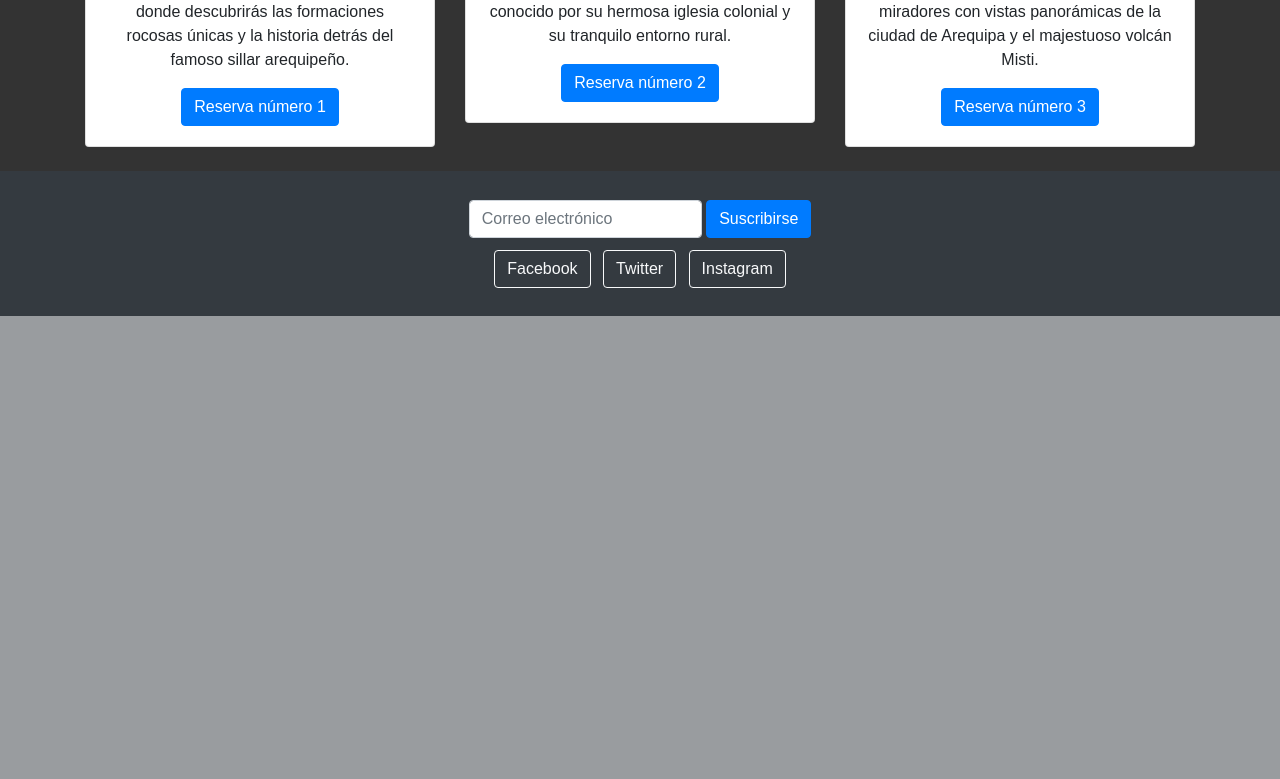
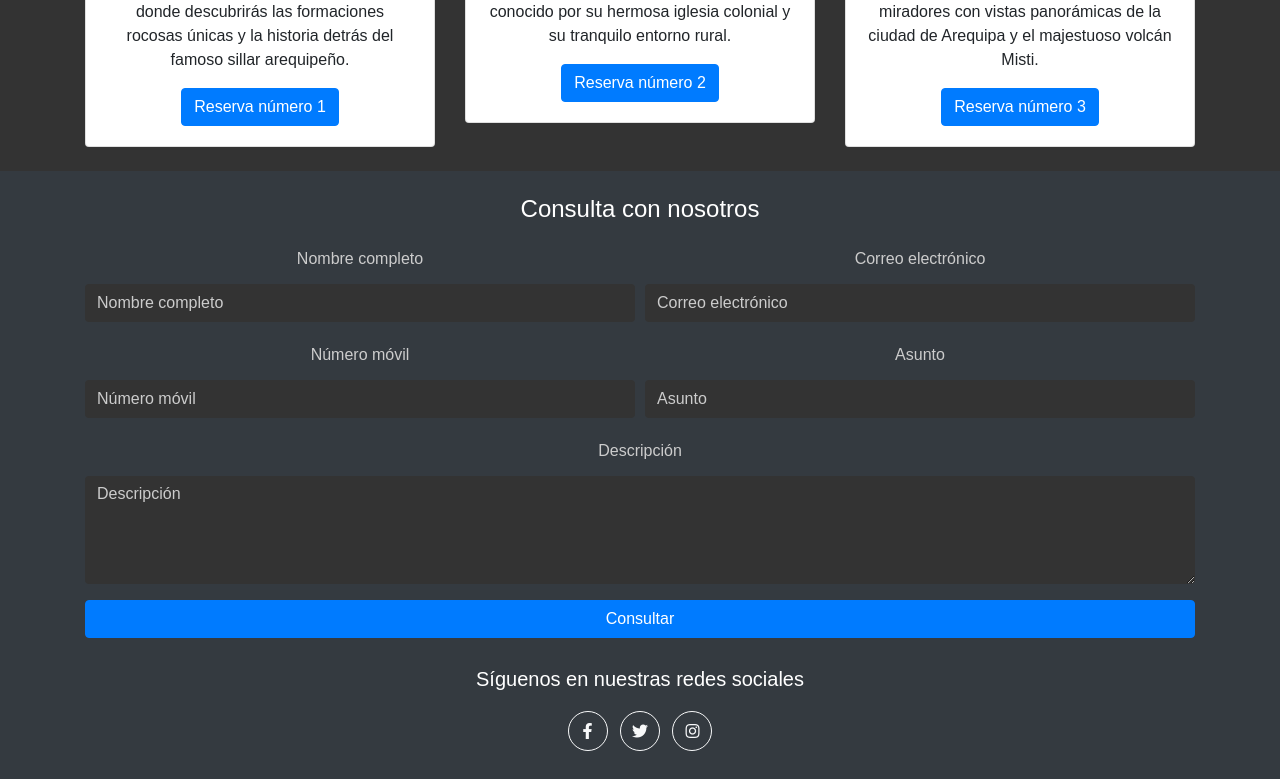
Before and after one commit to estrosebas/web-turismo, a PHP site: page / in a window 1280 px wide. Shown: the part 2057-2836 px from the top of the page. Before the commit the page ends 2373 px from the top, so only its background shows below. Run offline with PHP 8.4, Linux system fonts and the light colour scheme; some libraries are stand-ins or nearby versions; some web fonts are replaced.

Commit message:
Formulario consultas added

```diff
--- a/css/styles.css
+++ b/css/styles.css
@@ -150,3 +150,35 @@ footer .btn-outline-light {
     text-align: center;
     border: 1px solid #87CEEB ;
 }
+
+.footer-form input, .footer-form textarea {
+            background-color: #333;
+            border: none;
+            color: #fff;
+        }
+.footer-form input::placeholder, .footer-form textarea::placeholder {
+            color: #ccc;
+        }
+.footer-form input:focus, .footer-form textarea:focus {
+            border-color: #007bff;
+            box-shadow: 0 0 0 0.2rem rgba(0, 123, 255, 0.25);
+        }
+.footer-form .btn-primary {
+            background-color: #007bff;
+            border-color: #007bff;
+        }
+.footer-form .btn-primary:hover {
+            background-color: #0056b3;
+            border-color: #004085;
+        }
+.footer-form .form-label {
+            color: #ccc;
+        }
+.social-buttons .btn {
+           border-radius: 50%;
+            width: 40px;
+            height: 40px;
+            padding: 0;
+            display: inline-flex;
+            align-items: center;
+            justify-content: center;}
--- a/index.html
+++ b/index.html
@@ -11,6 +11,8 @@
     <link rel="preconnect" href="https://fonts.googleapis.com">
     <link rel="preconnect" href="https://fonts.gstatic.com" crossorigin>
     <link href="https://fonts.googleapis.com/css2?family=Jaini+Purva&display=swap" rel="stylesheet">
+    <!-- Asegúrate de incluir los iconos de Font Awesome -->
+    <link rel="stylesheet" href="https://cdnjs.cloudflare.com/ajax/libs/font-awesome/5.15.4/css/all.min.css">
 </head>
 <body>
     <header class=" text-white fixed-top" >
@@ -65,7 +67,7 @@
             </ol>
             <div class="carousel-inner">
                 <div class="carousel-item active">
-                    <img src="https://gondolatours.pe/wp-content/uploads/2018/12/2-Sillar.jpg" class="d-block w-75 mx-auto" alt="Imagen 1">
+                    <img src="https://encrypted-tbn0.gstatic.com/images?q=tbn:ANd9GcTsPfGAcgWIjvW277t8ieIcMZVedSByKgqjBw&s" class="d-block w-75 mx-auto" alt="Imagen 1">
                 </div>
                 <div class="carousel-item">
                     <img src="https://upload.wikimedia.org/wikipedia/commons/c/c7/Iglesia_de_Characato_01.png" class="d-block w-75 mx-auto" alt="Imagen 2">
@@ -103,7 +105,7 @@ d-block: Hace que la imagen se comporte como un elemento en bloque, lo cual es n
             <div class="row">
                 <div class="col-md-4 mb-4">
                     <div class="card">
-                        <img src="https://gondolatours.pe/wp-content/uploads/2018/12/2-Sillar.jpg" class="card-img-top w-90 pt-3 mx-auto d-block" alt="Reserva 1">
+                        <img src="https://encrypted-tbn0.gstatic.com/images?q=tbn:ANd9GcTsPfGAcgWIjvW277t8ieIcMZVedSByKgqjBw&s" class="card-img-top w-90 pt-3 mx-auto d-block" alt="Reserva 1">
                         <div class="card-body">
                             <h5 class="card-title">Ruta del Sillar</h5>
                             <p class="card-text">Explora la impresionante Ruta del Sillar, donde descubrirás las formaciones rocosas únicas y la historia detrás del famoso sillar arequipeño.</p>
@@ -137,15 +139,43 @@ d-block: Hace que la imagen se comporte como un elemento en bloque, lo cual es n
     <footer id="contacto" class="bg-dark text-white text-center py-4">
         <div class="container">
             <div class="row">
-                <div class="col-md-12">
-                    <input id="emailsend" type="email" placeholder="Correo electrónico" class="form-control d-inline-block w-auto mb-2">
-                    <button class="btn btn-primary">Suscribirse</button>
+                <div class="col-md-12 mb-4">
+                    <h4 class="mb-4">Consulta con nosotros</h4>
+                    <form class="footer-form text-start" action="php/consulta.php" method="POST">
+                        <input type="hidden" name="action" value="insert">
+                        <div class="form-row">
+                            <div class="form-group col-md-6">
+                                <label for="nombreCompleto" class="form-label">Nombre completo</label>
+                                <input id="nombreCompleto" name="nombreCompleto" type="text" class="form-control" placeholder="Nombre completo" required>
+                            </div>
+                            <div class="form-group col-md-6">
+                                <label for="correo" class="form-label">Correo electrónico</label>
+                                <input id="correo" name="correo" type="email" class="form-control" placeholder="Correo electrónico" required>
+                            </div>
+                        </div>
+                        <div class="form-row">
+                            <div class="form-group col-md-6">
+                                <label for="numeroMovil" class="form-label">Número móvil</label>
+                                <input id="numeroMovil" name="numeroMovil" type="text" class="form-control" placeholder="Número móvil" required>
+                            </div>
+                            <div class="form-group col-md-6">
+                                <label for="asunto" class="form-label">Asunto</label>
+                                <input id="asunto" name="asunto" type="text" class="form-control" placeholder="Asunto" required>
+                            </div>
+                        </div>
+                        <div class="form-group">
+                            <label for="descripcion" class="form-label">Descripción</label>
+                            <textarea id="descripcion" name="descripcion" class="form-control" placeholder="Descripción" rows="4" required></textarea>
+                        </div>
+                        <button type="submit" class="btn btn-primary btn-block" name="submit">Consultar</button>
+                    </form>
                 </div>
                 <div class="col-md-12">
-                    <div class="social-buttons">
-                        <a href="#" class="btn btn-outline-light m-1">Facebook</a>
-                        <a href="#" class="btn btn-outline-light m-1">Twitter</a>
-                        <a href="#" class="btn btn-outline-light m-1">Instagram</a>
+                    <h5>Síguenos en nuestras redes sociales</h5>
+                    <div class="social-buttons mt-3">
+                        <a href="#" class="btn btn-outline-light m-1"><i class="fab fa-facebook-f"></i></a>
+                        <a href="#" class="btn btn-outline-light m-1"><i class="fab fa-twitter"></i></a>
+                        <a href="#" class="btn btn-outline-light m-1"><i class="fab fa-instagram"></i></a>
                     </div>
                 </div>
             </div>
@@ -158,5 +188,6 @@ d-block: Hace que la imagen se comporte como un elemento en bloque, lo cual es n
     <script src="https://stackpath.bootstrapcdn.com/bootstrap/4.5.2/js/bootstrap.min.js"></script>
     <script src="./js/script.js"></script>
     <script src="./js/oneko.js"></script>
+
 </body>
 </html>
--- a/js/script.js
+++ b/js/script.js
@@ -1,3 +1,11 @@
+const urlParams = new URLSearchParams(window.location.search);
+const enviado = urlParams.get('enviado');
+
+// Mostrar una alerta si el parámetro 'enviado' es verdadero
+if (enviado === 'true') {
+  alert('Formulario enviado correctamente');
+}
+
 function seleccionar(link) {
     var opciones = document.querySelectorAll('#navbarNav .nav-link');
     opciones.forEach(opcion => {
@@ -5,7 +13,16 @@ function seleccionar(link) {
     });
     link.classList.add("seleccionado");
 }
+window.addEventListener('DOMContentLoaded', function() {
+  // Obtener el parámetro 'enviado' de la URL
+  const urlParams = new URLSearchParams(window.location.search);
+  const enviado = urlParams.get('enviado');
 
+  // Mostrar una alerta si el parámetro 'enviado' es verdadero
+  if (enviado === 'true') {
+    alert('Formulario enviado correctamente');
+  }
+});
 document.getElementById('btn-sol').addEventListener('click', function() {
     document.body.style.backgroundColor = "#333333";
     document.querySelectorAll('.letreros').forEach(function(letrero) {
```
Also changed, not shown: php/consulta.php (added, +51 -0 lines).
